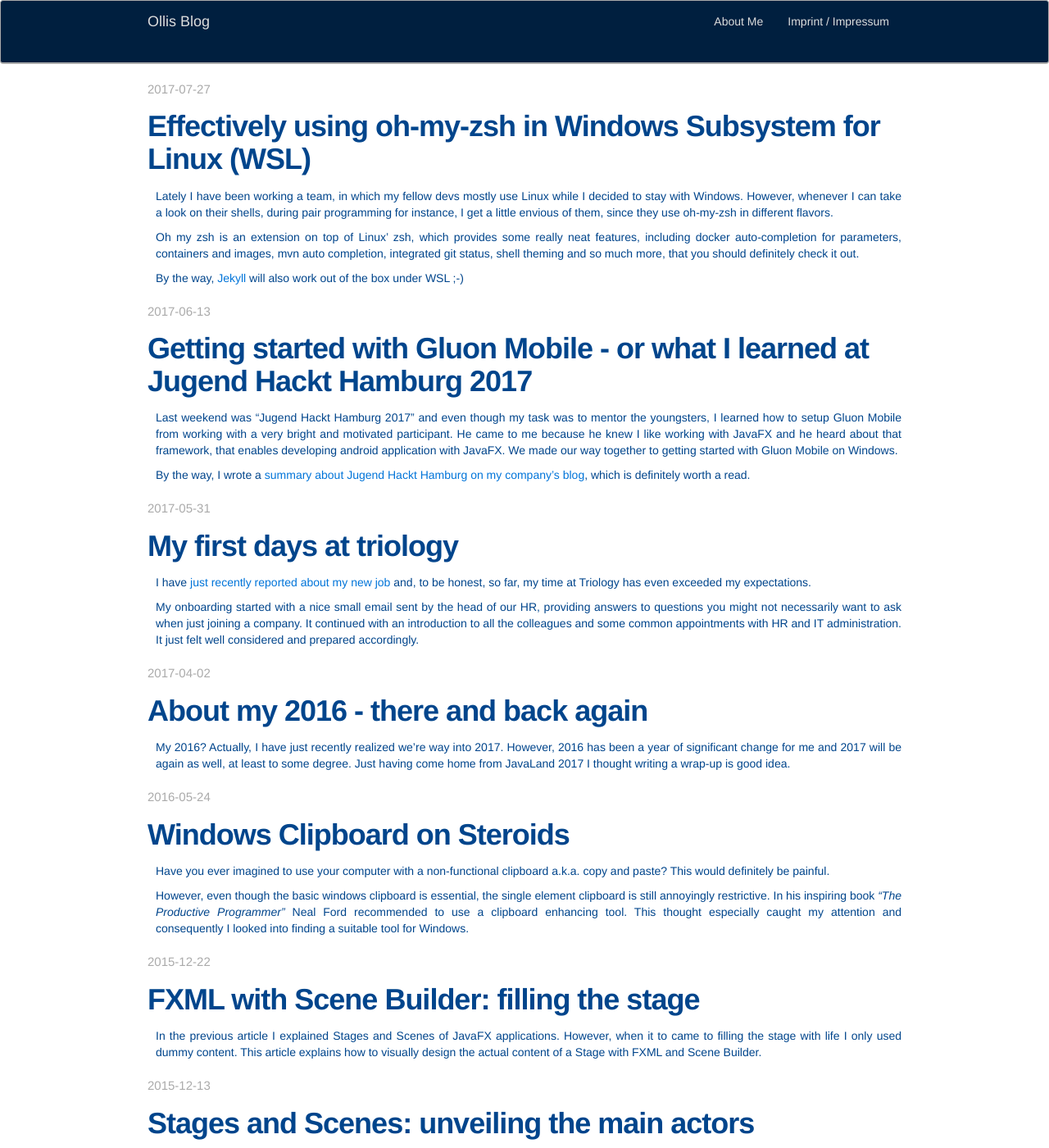
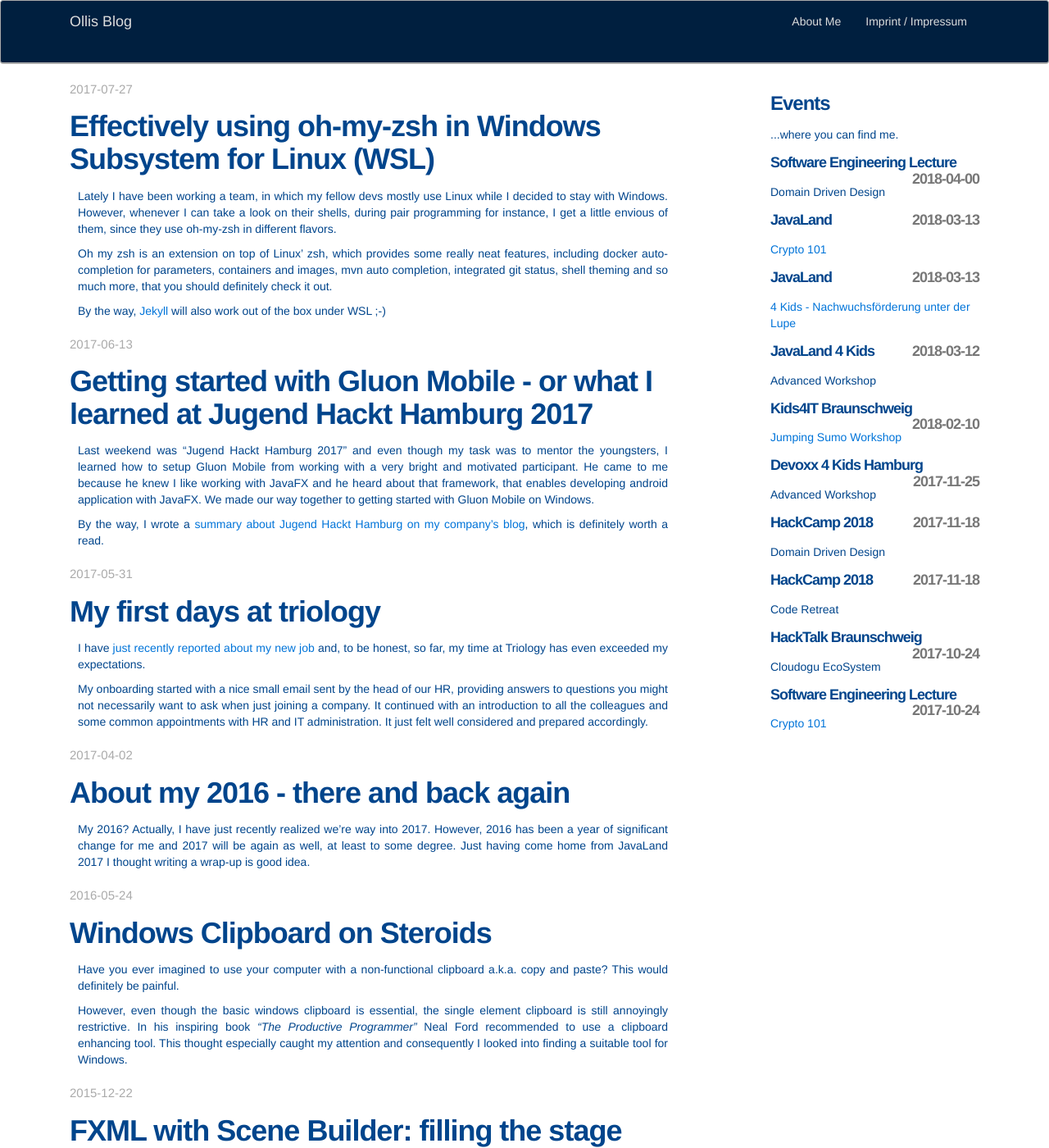
Before and after one commit to omilke/omilke.github.io, a Jekyll site: the page built from index.html, in a window 1280 px wide and 1400 px high. Shown: the whole window at 82% size. Built offline with Jekyll 4.4.1, drawn with Linux system fonts in a browser that asks for light colours.

Commit message:
add events overview

```diff
--- /dev/null
+++ b/_data/events.yml
@@ -0,0 +1,114 @@
+- event: Software Engineering Lecture
+  title: Domain Driven Design
+  date: 2018-04-00
+
+- event: JavaLand
+  title: Crypto 101
+  date: 2018-03-13
+  link: https://programm.javaland.eu/2018/#/scheduledEvent/549091
+
+- event: JavaLand
+  title: 4 Kids - Nachwuchsförderung unter der Lupe
+  date: 2018-03-13
+  link: https://programm.javaland.eu/2018/#/scheduledEvent/551142
+
+- event: JavaLand 4 Kids
+  title: Advanced Workshop
+  date: 2018-03-12
+
+- event: Kids4IT Braunschweig
+  title: Jumping Sumo Workshop
+  date: 2018-02-10
+  link: https://www.meetup.com/de-DE/Kids4IT/events/246475751/
+
+- event: Devoxx 4 Kids Hamburg
+  title: Advanced Workshop
+  date: 2017-11-25
+
+- event: HackCamp 2018
+  title: Domain Driven Design
+  date: 2017-11-18
+
+- event: HackCamp 2018
+  title: Code Retreat
+  date: 2017-11-18
+
+- event: HackTalk Braunschweig
+  title: Cloudogu EcoSystem
+  date: 2017-10-24
+
+- event: Software Engineering Lecture
+  title: Crypto 101
+  date: 2017-10-24
+  link: https://speakerdeck.com/omilke/crypto-101
+
+- event: Java Forum Nord
+  title: Crypto 101
+  date: 2017-09-12
+  link: http://javaforumnord.de/site/2017/page/Talk-76
+
+- event: JUG Ostfalen
+  title: Stammtisch
+  date: 2017-07-27
+  link: http://www.jug-ostfalen.de/event/2017/07/27/stammtisch.html
+
+- event: Jugend Hackt Nord
+  title: Mentor Mentor
+  date: 2017-06-09
+
+- event: Kids4IT Hamburg
+  title: Jumping Sumo Workshop
+  date: 2017-06-09
+  link: https://www.meetup.com/de-DE/Kids4IT/events/239473780/
+
+- event: JavaLand 4 Kids
+  title: Jumping Sumo Workshop
+  date: 2017-03-27
+  link: https://github.com/Devoxx4KidsDE/workshop-jumping-sumo-4-scratch
+
+- event: Java Forum Nord
+  title: Staff
+  date: 2016-10-20
+
+- event: Devoxx4Kids Karlsruhe
+  title: Jumping Sumo Workshop
+  date: 2016-10-15
+  link: https://github.com/Devoxx4KidsDE/workshop-jumping-sumo-4-scratch
+
+- event: Jugend Hackt Nord
+  title: Mentor
+  date: 2016-06-11
+
+- event: JavaLand 4 Kids
+  title: Jumping Sumo Workshop
+  date: 2016-04-07
+  link: https://github.com/Devoxx4KidsDE/workshop-jumping-sumo-4-scratch
+
+- event: Devoxx4Kids Karlsruhe
+  title: Tinkerforge Workshop
+  date: 2015-10-17
+  link: https://github.com/Devoxx4KidsDE/workshop-tinkerforge-strom
+
+- event: Jugend Hackt Nord
+  title: Mentor
+  date: 2015-09-18
+
+- event: Devoxx4Kids Hamburg
+  title: Tinkerforge Workshop
+  date: 2015-06-06
+  link: https://github.com/devoxx4kids/materials/tree/master/workshops/InternetOfThings/Tinkerforge
+
+- event: Devoxx4Kids Karlsruhe
+  title: Tinkerforge Workshop
+  date: 2015-04-11
+  link: https://github.com/devoxx4kids/materials/tree/master/workshops/InternetOfThings/Tinkerforge
+
+- event: JavaLand 4 Kids
+  title: Tinkerforge Workshop
+  date: 2015-03-24
+  link: https://github.com/devoxx4kids/materials/tree/master/workshops/InternetOfThings/Tinkerforge
+
+- event: Devoxx4Kids Karlsruhe
+  title: Tinkerforge Workshop
+  date: 2014-09-27
+  link: https://github.com/devoxx4kids/materials/tree/master/workshops/InternetOfThings/Tinkerforge
--- a/_layouts/default.html
+++ b/_layouts/default.html
@@ -7,7 +7,7 @@
 
         <nav class="navbar navbar-default">
             <div class="container">
-                <div class="col-md-8 col-md-offset-2 col-lg-10 col-lg-offset-1">
+                <div class="col-md-12 col-lg-12">
 
                     {% include header.html %}
 
@@ -16,16 +16,47 @@
         </nav>
 
         <div class="container">
-            <div class="col-md-8 col-md-offset-2 col-lg-10 col-lg-offset-1">
+            <div class="col-md-8 col-lg-8 ">
 
                 {{ content }}
 
             </div>
+
+            <div class="col-md-offset-1 col-md-3 col-lg-offset-1 col-lg-3">
+                <h3>Events</h3>
+                <div>
+                    <p>...where you can find me.</p>
+                </div>
+                <div class="event-list">
+                    {% for event in site.data.events limit:10 %}
+                    <div>
+                        <h4>
+                            {{ event.event }}
+                            <p class="text-muted pull-right">{{ event.date }}</p>
+                        </h4>
+
+                        <p>
+                            {% if event.link %}
+
+                            <a href="{{ event.link }}" target="_blank">{{ event.title }}</a>
+
+                            {% else %}
+
+                            {{ event.title }}
+
+                            {% endif %}
+                        </p>
+
+                    </div>
+                    {% endfor %}
+                </div>
+            </div>
+
         </div>
 
         <footer class="footer">
             <div class="container">
-                <div class="col-md-8 col-md-offset-2 col-lg-10 col-lg-offset-1">
+                <div class="col-md-12 col-lg-12">
 
                     {% include footer.html %}
 
```
